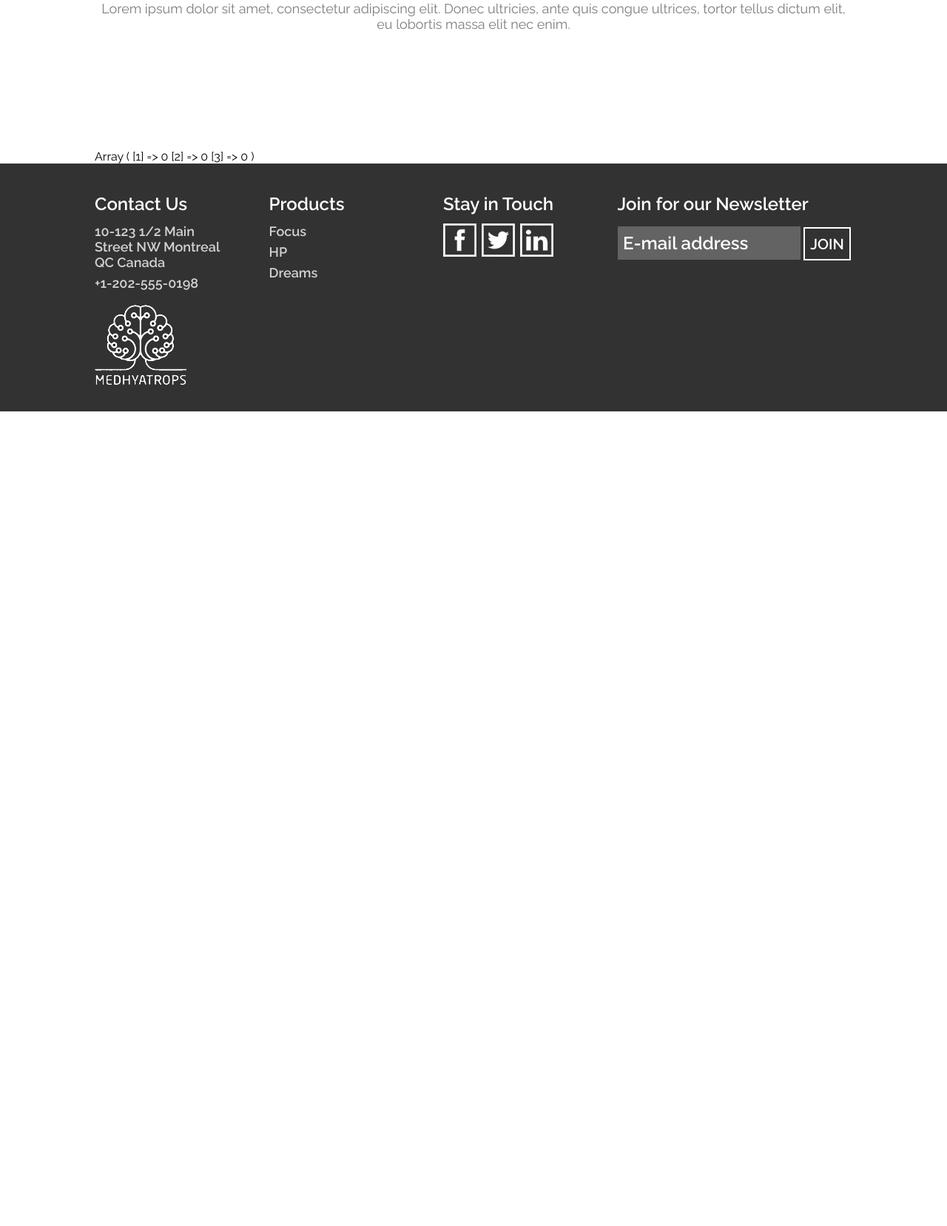
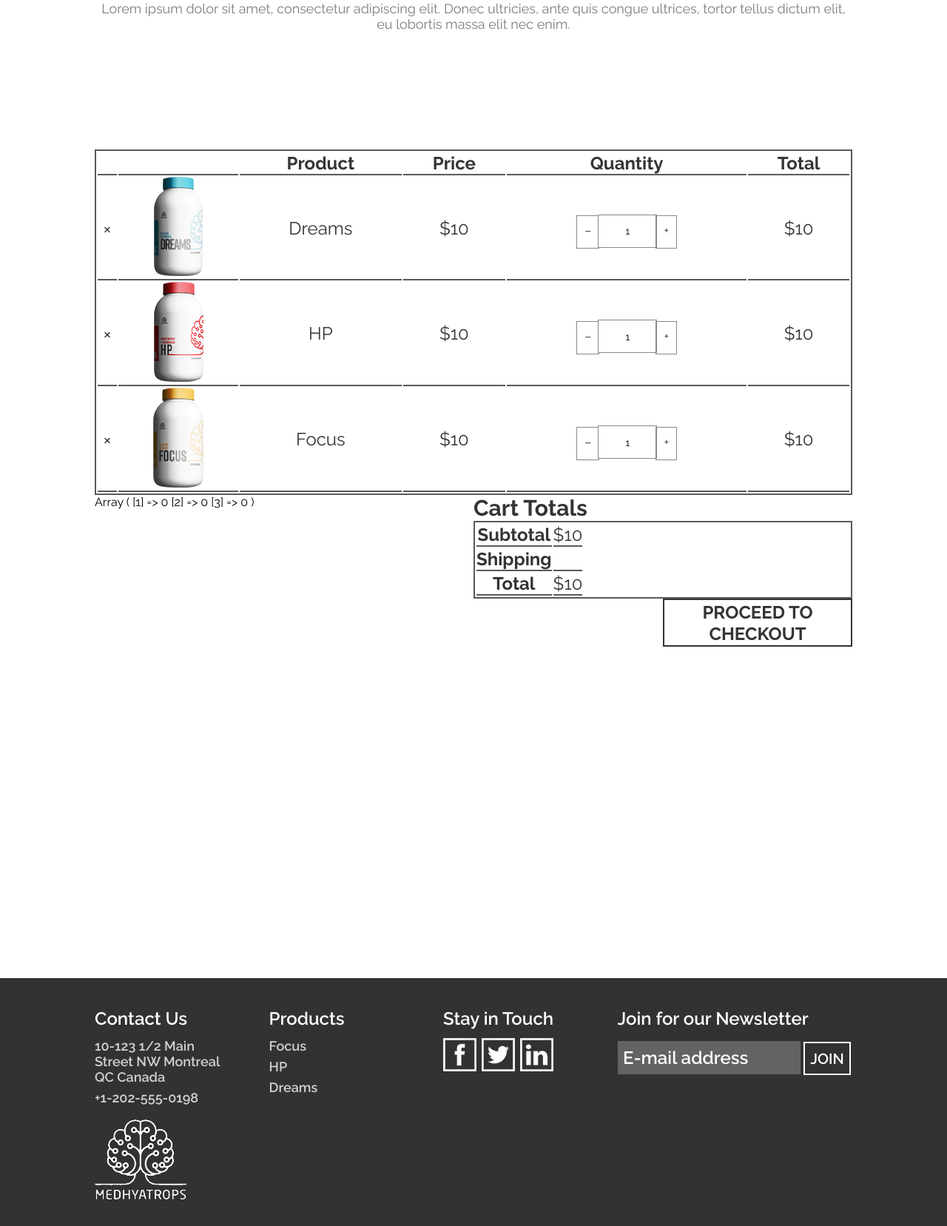
Before and after one commit to Dobrohotova/medhyatrops, a PHP site: page /cart.php in a window 1280 px wide. Shown: the part 478-2135 px from the top of the page at 74% size. Before the commit the page ends 1034 px from the top, so only its background shows below. Run offline with PHP 8.4, Linux system fonts and the light colour scheme.

Commit message:
cart css

```diff
--- a/cart.php
+++ b/cart.php
@@ -35,6 +35,82 @@ if(!isset($_SESSION['cart'])){
 		<h3>Lorem ipsum dolor sit amet, consectetur adipiscing elit. Donec ultricies, ante quis congue ultrices, tortor tellus dictum elit, eu lobortis massa elit nec enim.</h3>
 	</div>
 	<div class="cart_container">
+		<table class="table1">
+			<tr>
+				<th></th>
+				<th></th>
+				<th>Product</th>
+				<th>Price</th>
+				<th>Quantity</th>
+				<th>Total</th>
+			</tr>
+			<tr>
+				<td class="texttable">&times</td>
+				<td><img src="media/images/dreamssmall.png"></td>
+				<td class="texttable">Dreams</td>
+				<td class="texttable">$10</td>
+				<td><form action="cart.php" method="post">
+				<input type="hidden" name="product" value="1">
+
+				<div class="product-cart__number number ispin">
+				     <span class="minus">&ndash;</span>
+				     <input class="count" type="text" value="<?=$_SESSION['cart'][1] == 0 ? 1 :  $_SESSION['cart'][1]?>" name="quantity">
+				     <span class="plus">+</span>
+				</div>
+			</form></td>
+				<td class="texttable">$10</td>
+			</tr>
+			<tr>
+				<td class="texttable">&times</td>
+				<td><img src="media/images/hpsmall.png"></td>
+				<td class="texttable">HP</td>
+				<td class="texttable">$10</td>
+				<td><form action="cart.php" method="post">
+				<input type="hidden" name="product" value="1">
+
+				<div class="product-cart__number number ispin">
+				     <span class="minus">&ndash;</span>
+				     <input class="count" type="text" value="<?=$_SESSION['cart'][1] == 0 ? 1 :  $_SESSION['cart'][1]?>" name="quantity">
+				     <span class="plus">+</span>
+				</div>
+			</form></td>
+				<td class="texttable">$10</td>
+			</tr>
+			<tr>
+				<td class="texttable">&times</td>
+				<td><img src="media/images/focussmall.png"></td>
+				<td class="texttable">Focus</td>
+				<td class="texttable">$10</td>
+				<td><form action="cart.php" method="post">
+				<input type="hidden" name="product" value="1">
+
+				<div class="product-cart__number number ispin">
+				     <span class="minus">&ndash;</span>
+				     <input class="count" type="text" value="<?=$_SESSION['cart'][1] == 0 ? 1 :  $_SESSION['cart'][1]?>" name="quantity">
+				     <span class="plus">+</span>
+				</div>
+			</form></td>
+				<td class="texttable">$10</td>
+			</tr>
+		</table>
+		<div class="table2_container">
+			<p class="table2_h">Cart Totals</p>
+			<table class="table2">
+				<tr>
+					<th>Subtotal</th>
+					<td class="texttable">$10</td>
+				</tr>
+				<tr>
+					<th>Shipping</th>
+					<td class="texttable"></td>
+				</tr>
+				<tr>
+					<th>Total</th>
+					<td class="texttable">$10</td>
+				</tr>
+			</table>
+			<button type="submit" class="button">Proceed to Checkout</button>
+		</div>
 		<?php
 
 		// print_r($_POST);
@@ -49,5 +125,7 @@ if(!isset($_SESSION['cart'])){
 	</div>
 	<?php include('footer.html') ?>
 </div>
+	<script type="text/javascript" src="https://ajax.googleapis.com/ajax/libs/jquery/1/jquery.min.js"></script>
+<script type="text/javascript" src="scripts/quantity.js"></script>
 </body>
 </html>
--- a/styles/cart.css
+++ b/styles/cart.css
@@ -48,5 +48,118 @@
 
 .cart_container {
 	width: 80%;
+	height: 1120px;
 	margin: 0 auto;
 }
+
+	.table1 {
+		border: 2px solid #58595b;
+		width: 100%;
+	}
+
+		.table1 th, td {
+			border-bottom: 2px solid #58595b;
+		}
+
+		.table1 th, td {
+			text-align: center;
+		}
+
+		.table1 th {
+			font-family: 'Raleway', sans-serif;
+			font-weight: 700;
+			font-size: 24px;
+			color: #343436;
+		}
+
+		.texttable {
+			font-family: 'Raleway', sans-serif;
+			font-size: 24px;
+			font-weight: 400;
+			color: #343436;
+		}
+
+		.minus, .plus {
+		  cursor: pointer;
+		  padding: 0 10px;
+		  border: 1px solid #888889;
+		  color: #343436;
+		  height: 45px;
+		  line-height: 40px;
+		  display: inline-block;
+		}
+		.product-cart__price {
+		  font-weight: bold;
+		  text-align: center;
+		  margin-bottom: 15px;
+		  font-family: Arial;
+		}
+		.product-cart__number {
+			margin-top: 10px;
+		  /*margin: 0 auto;
+		  text-align: center;*/
+		}
+		.count {
+		  text-align: center;
+		  margin: 0 -6px;
+		  width: 80px;
+		  height: 45px;
+		  border: 1px solid #888889;
+		}
+
+
+.table2_container {
+	width: 50%;
+	float: right;
+}
+
+	.table2_h {
+		font-family: 'Raleway', sans-serif;
+		font-weight: 700;
+		font-size: 30px;
+		color: #343436;
+	}
+
+	.table2 {
+		border: 2px solid #58595b;
+		/*width: 50%;
+		height: 200px;
+		float: right;*/
+		display: block;
+	}
+
+	.table2 th {
+			font-family: 'Raleway', sans-serif;
+			font-weight: 700;
+			font-size: 24px;
+			color: #343436;
+		}
+
+	.table2 th, td {
+		border-bottom: 2px solid #58595b;
+	}
+
+	.button {
+		display: block;
+		width: 50%;
+		height: 65px;
+		float: right;
+		/*margin: 0 auto 120px auto;*/
+		border: 2px solid #343436;
+		transition: all 0.3s;
+		-webkit-transition: all 0.3s;
+		-moz-transition: all 0.3s;
+		-o-transition: all 0.3s;
+		color: #343436;
+		font-size: 24px;
+		text-transform: uppercase;
+		text-align: center;
+		font-family: 'Raleway', sans-serif; font-weight: 700;
+		background-color: white;
+	}
+
+	.button:hover {
+			background-color: #343436;
+			cursor: pointer;
+			color: white;
+		}
```
Also changed, not shown: media/images/dreamssmall.png (added), media/images/focussmall.png (added), media/images/hpsmall.png (added).
